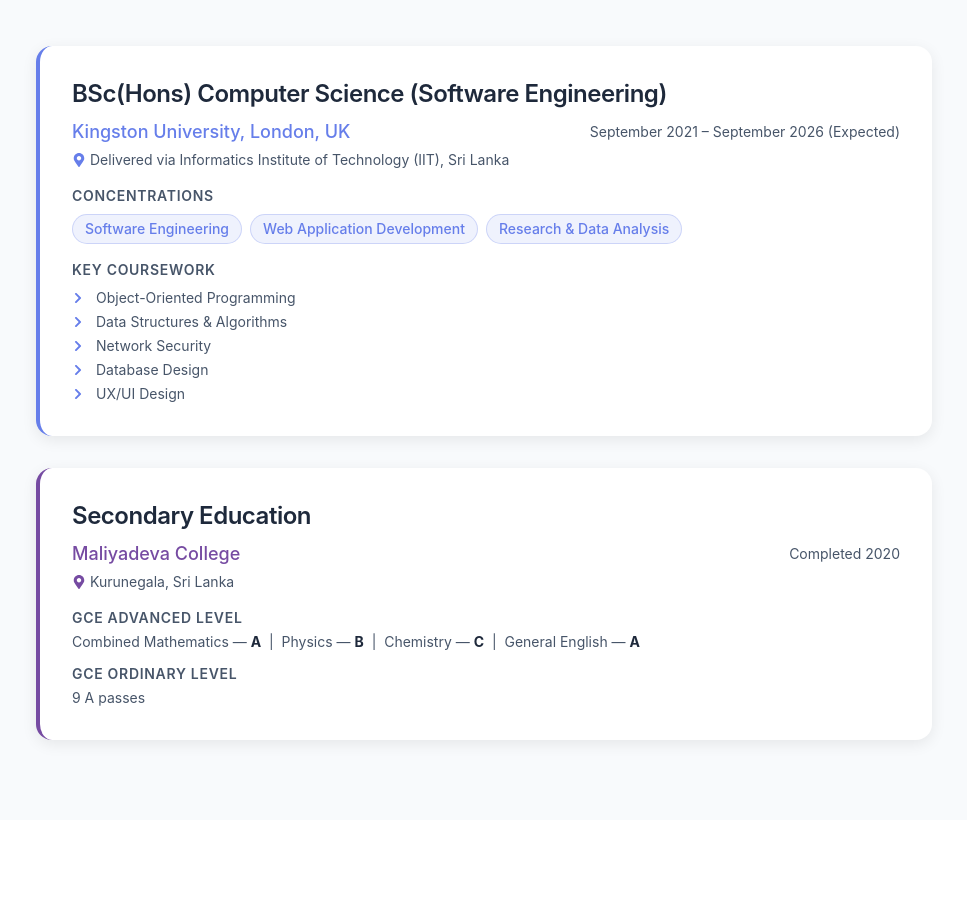
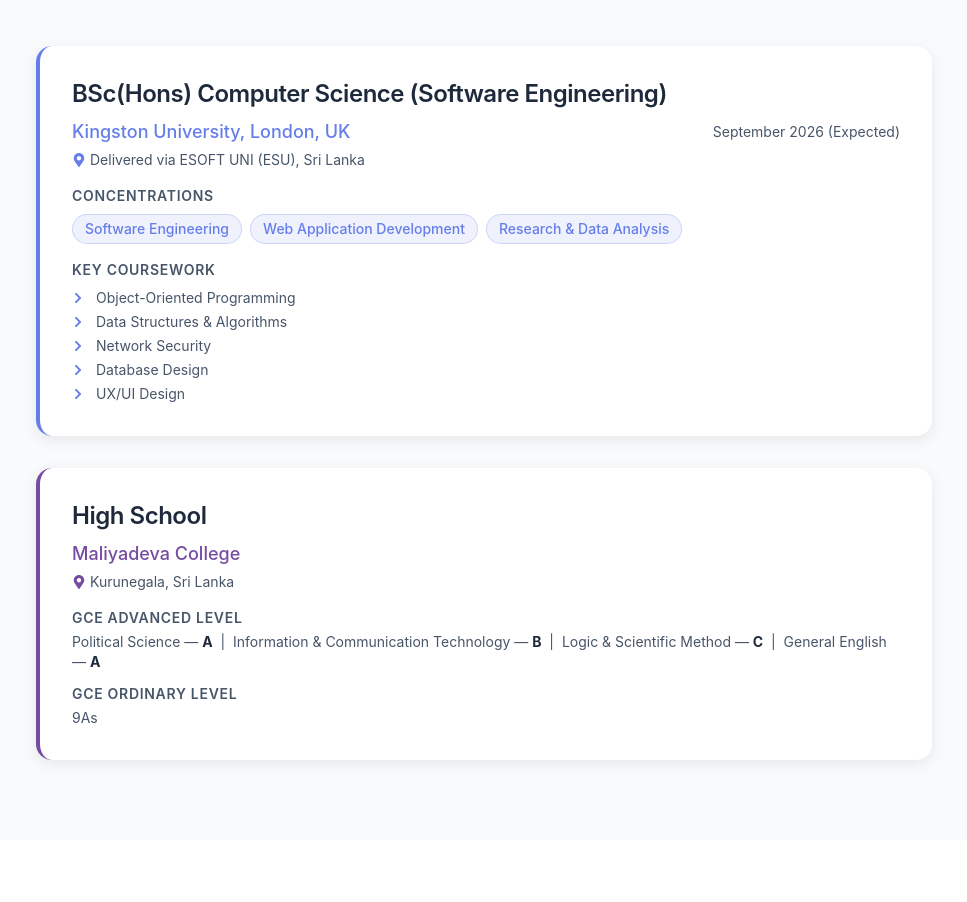
Before and after one commit to kalharatennakoon/kalharatennakoon.github.io, a React (Vite) app: page / in a window 1280 px wide. Shown: the part 1808-2710 px from the top of the page, without its empty margins (156-1123 px from the left). Built offline with nearby package versions, Linux system fonts and the light colour scheme.

Commit message:
Update education details and formatting

```diff
--- a/src/components/Education.tsx
+++ b/src/components/Education.tsx
@@ -24,10 +24,10 @@
               </h3>
               <div className="flex flex-col sm:flex-row sm:items-center sm:justify-between gap-2 text-[var(--text-secondary)]">
                 <p className="text-lg font-medium text-[#667eea] m-0">Kingston University, London, UK</p>
-                <p className="text-sm m-0">September 2021 – September 2026 (Expected)</p>
+                <p className="text-sm m-0">September 2026 (Expected)</p>
               </div>
               <p className="text-sm text-[var(--text-secondary)] mt-1 m-0 flex items-center gap-1">
-                <FaMapMarkerAlt className="text-[#667eea]" /> Delivered via Informatics Institute of Technology (IIT), Sri Lanka
+                <FaMapMarkerAlt className="text-[#667eea]" /> Delivered via ESOFT UNI (ESU), Sri Lanka
               </p>
             </div>
 
@@ -63,11 +63,10 @@
           <div className="bg-[var(--card-bg)] p-8 rounded-2xl shadow-[0_4px_15px_var(--shadow)] border-l-4 border-[#764ba2] transition-all hover:-translate-y-1 hover:shadow-[0_8px_25px_var(--shadow)]">
             <div className="mb-4">
               <h3 className="text-2xl font-semibold text-[var(--text-primary)] mb-2">
-                Secondary Education
+                High School
               </h3>
               <div className="flex flex-col sm:flex-row sm:items-center sm:justify-between gap-2 text-[var(--text-secondary)]">
                 <p className="text-lg font-medium text-[#764ba2] m-0">Maliyadeva College</p>
-                <p className="text-sm m-0">Completed 2020</p>
               </div>
               <p className="text-sm text-[var(--text-secondary)] mt-1 m-0 flex items-center gap-1">
                 <FaMapMarkerAlt className="text-[#764ba2]" /> Kurunegala, Sri Lanka
@@ -77,11 +76,11 @@
             <div className="space-y-3">
               <div>
                 <p className="text-sm font-semibold text-[var(--text-secondary)] uppercase tracking-wider mb-1">GCE Advanced Level</p>
-                <p className="text-sm text-[var(--text-secondary)]">Combined Mathematics — <strong className="text-[var(--text-primary)]">A</strong> &nbsp;|&nbsp; Physics — <strong className="text-[var(--text-primary)]">B</strong> &nbsp;|&nbsp; Chemistry — <strong className="text-[var(--text-primary)]">C</strong> &nbsp;|&nbsp; General English — <strong className="text-[var(--text-primary)]">A</strong></p>
+                <p className="text-sm text-[var(--text-secondary)]">Political Science — <strong className="text-[var(--text-primary)]">A</strong> &nbsp;|&nbsp; Information & Communication Technology — <strong className="text-[var(--text-primary)]">B</strong> &nbsp;|&nbsp; Logic & Scientific Method — <strong className="text-[var(--text-primary)]">C</strong> &nbsp;|&nbsp; General English — <strong className="text-[var(--text-primary)]">A</strong></p>
               </div>
               <div>
                 <p className="text-sm font-semibold text-[var(--text-secondary)] uppercase tracking-wider mb-1">GCE Ordinary Level</p>
-                <p className="text-sm text-[var(--text-secondary)]">9 A passes</p>
+                <p className="text-sm text-[var(--text-secondary)]">9As</p>
               </div>
             </div>
           </div>
```
